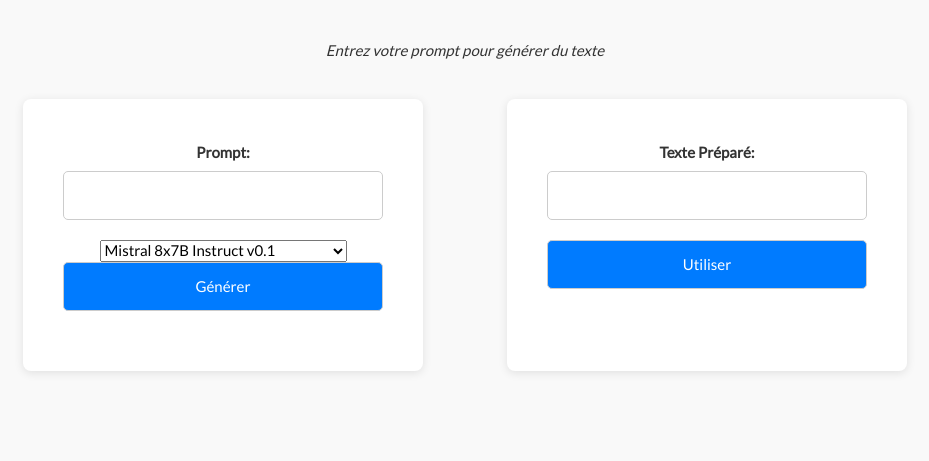
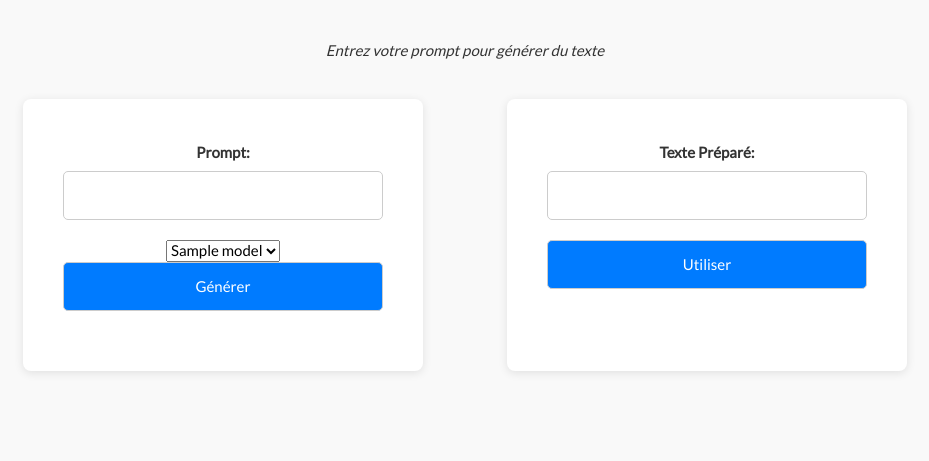
Before and after one commit to Zapp-Renfro/ROS_PA, a Flask app: template GPT4-Version/templates/index.html in a window 1280 px wide. Shown: the part 545-1006 px from the top of the page, without its empty margins (175-1104 px from the left). Run offline with Flask 2, Linux system fonts and the light colour scheme; the visitor is signed in with stand-in values (Sample User, id 1); the template is opened without the code that fills it: most values are stand-ins (such as "Sample title", 1, 10 or a date in 2020); parts of the project's set-up code (start-up, migrations or seed data) failed here and were passed over.

Commit message:
get models url from supabase

```diff
--- a/GPT4-Version/app.py
+++ b/GPT4-Version/app.py
@@ -319,7 +319,8 @@ def create_video():
 
 @app.route('/', methods=['GET'])
 def index():
-    return render_template('index.html')
+    models = get_model()
+    return render_template('index.html', models=models)
 
 @app.route('/use_text', methods=['POST'])
 def use_text():
@@ -436,6 +437,13 @@ def login():
             flash("Une erreur est survenue lors de la connexion. Veuillez réessayer.", "error")
     return render_template('login.html')
 
+
+def get_model():
+    response = supabase.table('models').select('*').execute()
+    print(response.data)
+    if response.data:
+        return response.data
+    return []
 
 @app.route('/history', methods=['GET'])
 def get_history():
--- a/GPT4-Version/templates/index.html
+++ b/GPT4-Version/templates/index.html
@@ -62,11 +62,16 @@
       <form action="/generate_text" method="post">
           <label for="prompt">Prompt:</label>
           <input type="text" id="prompt" name="prompt" required>
+{#          <select id="model_api" name="model_api" required>#}
+{#            <option value="https://api-inference.huggingface.co/models/mistralai/Mixtral-8x7B-Instruct-v0.1" selected>Mistral 8x7B Instruct v0.1</option>#}
+{#            <option value="https://api-inference.huggingface.co/models/mistralai/Mistral-7B-Instruct-v0.3">Mistral 7B Instruct v0.3</option>#}
+{#            <option value="https://api-inference.huggingface.co/models/meta-llama/Meta-Llama-3-8B-Instruct">Meta Llama-3-8B Instruct</option>#}
+{#            <option value="https://api-inference.huggingface.co/models/microsoft/Phi-3-mini-128k-instruct"> Microsoft Phi-3 mini 128k instruct</option>#}
+{#          </select>#}
           <select id="model_api" name="model_api" required>
-            <option value="https://api-inference.huggingface.co/models/mistralai/Mixtral-8x7B-Instruct-v0.1" selected>Mistral 8x7B Instruct v0.1</option>
-            <option value="https://api-inference.huggingface.co/models/mistralai/Mistral-7B-Instruct-v0.3">Mistral 7B Instruct v0.3</option>
-            <option value="https://api-inference.huggingface.co/models/meta-llama/Meta-Llama-3-8B-Instruct">Meta Llama-3-8B Instruct</option>
-            <option value="https://api-inference.huggingface.co/models/microsoft/Phi-3-mini-128k-instruct"> Microsoft Phi-3 mini 128k instruct</option>
+          {% for model in models %}
+            <option value="{{ model['url'] }}">{{ model['name'] }}</option>
+          {% endfor %}
           </select>
           <input type="submit" value="Générer">
       </form>
```
